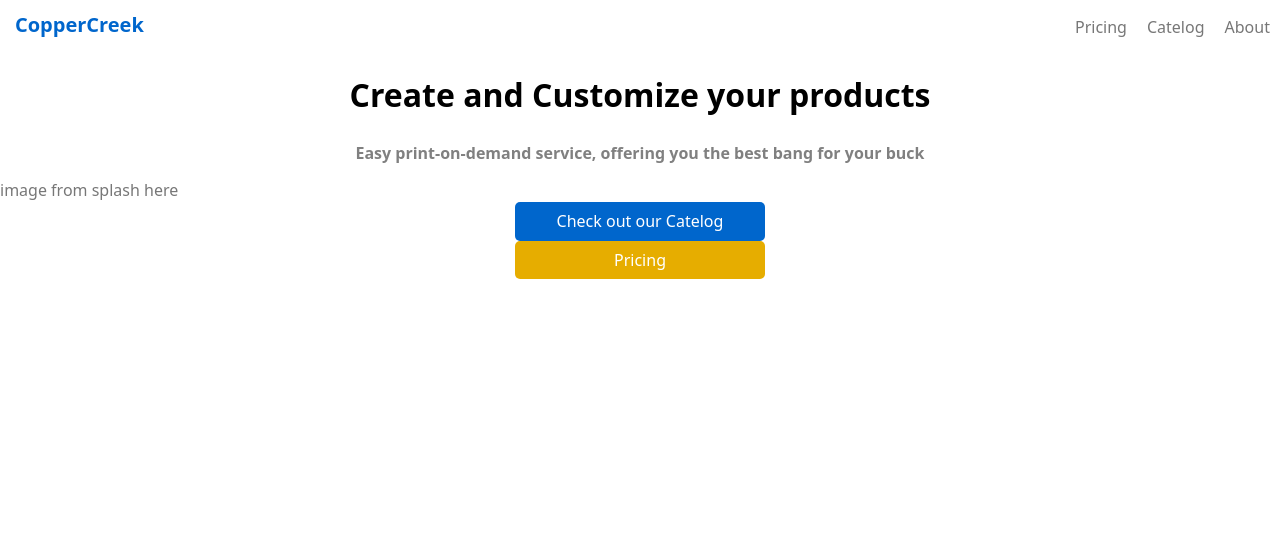
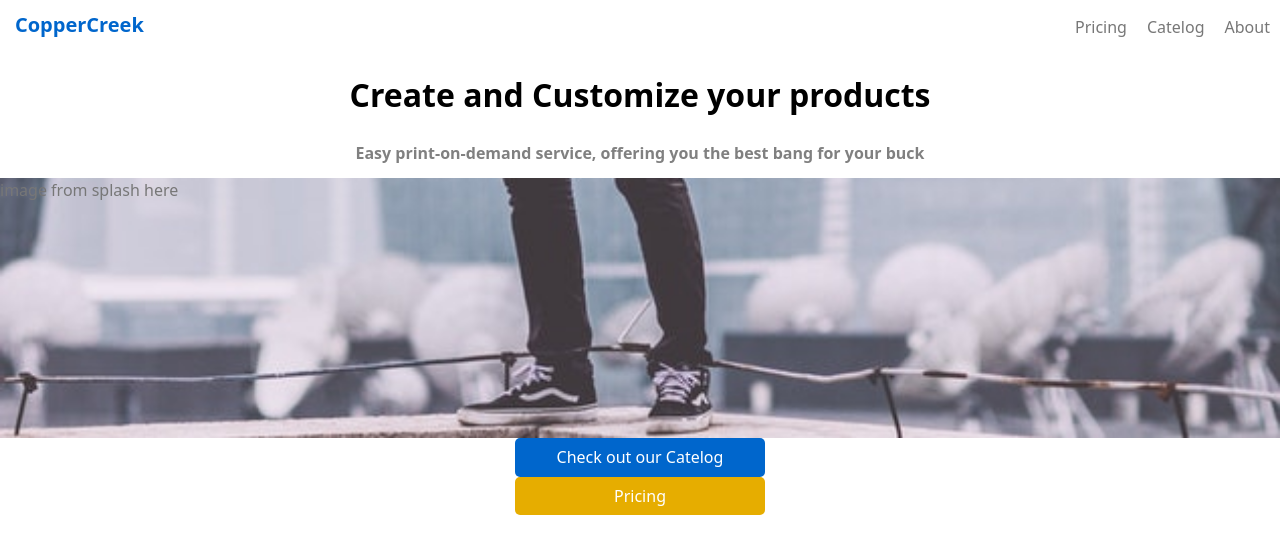
Before and after one commit to PwntasticKev/CopperCreek, a React (Create React App) app: page / in a window 1280 px wide. Shown: the top 554 px of the page. Built offline with nearby package versions, Linux system fonts and the light colour scheme.

Commit message:
aded a little logo in the baxkground.

```diff
--- a/src/screens/App/screens/Homepage/Homepage.js
+++ b/src/screens/App/screens/Homepage/Homepage.js
@@ -3,6 +3,7 @@ import styled from 'styled-components'
 import Button from '../shared/components/Button'
 import { Link } from '@reach/router'
 import { BUTTONS } from '../shared/style/styleConstants';
+import Splash from '../shared/assets/somedude.jpeg'
 
 let H1 = styled.h1`
 	text-align: center;
@@ -22,6 +23,15 @@ let ButtonWrapper = styled.section`
 	align-items: center;
 `
 
+let SplashImg = styled.div`
+	height: 260px;
+	width: 100%;
+	background: url(${Splash}) no-repeat;
+	background-size: cover;
+    background-position: bottom;
+`
+
+
 export default class Homepage extends Component {
 
 state = {
@@ -33,13 +43,13 @@ state = {
 	  <div>
 	  	<H1>Create and Customize your products</H1>
 		<H1subtext>Easy print-on-demand service, offering you the best bang for your buck</H1subtext>
-		<div>image from splash here</div>
+		<SplashImg src={ Splash }>image from splash here</SplashImg>
 		<ButtonWrapper>
 			<Link to="/catelog">
-				<Button style={BUTTONS.primary}>Check out our Catelog</Button>
+				<Button style={ BUTTONS.primary }>Check out our Catelog</Button>
 			</Link>
 			<Link to="/catelog">
-				<Button style={BUTTONS.secondary}>Pricing</Button>
+				<Button style={ BUTTONS.secondary }>Pricing</Button>
 			</Link>
 		</ButtonWrapper>
 	  </div>
--- a/src/screens/App/screens/shared/components/Button.js
+++ b/src/screens/App/screens/shared/components/Button.js
@@ -1,6 +1,6 @@
 import React, { Component } from 'react'
 import styled  from 'styled-components'
-import { COLORS, BORDERRADIUS, BOX_SHADOW, BUTTONS } from '../style/styleConstants'
+import { COLORS, BORDERRADIUS, BOX_SHADOW } from '../style/styleConstants'
 
 let Button = styled.button `
 	outline: none;
```
Also changed, not shown: src/screens/App/screens/shared/assets/somedude.jpeg (added).
